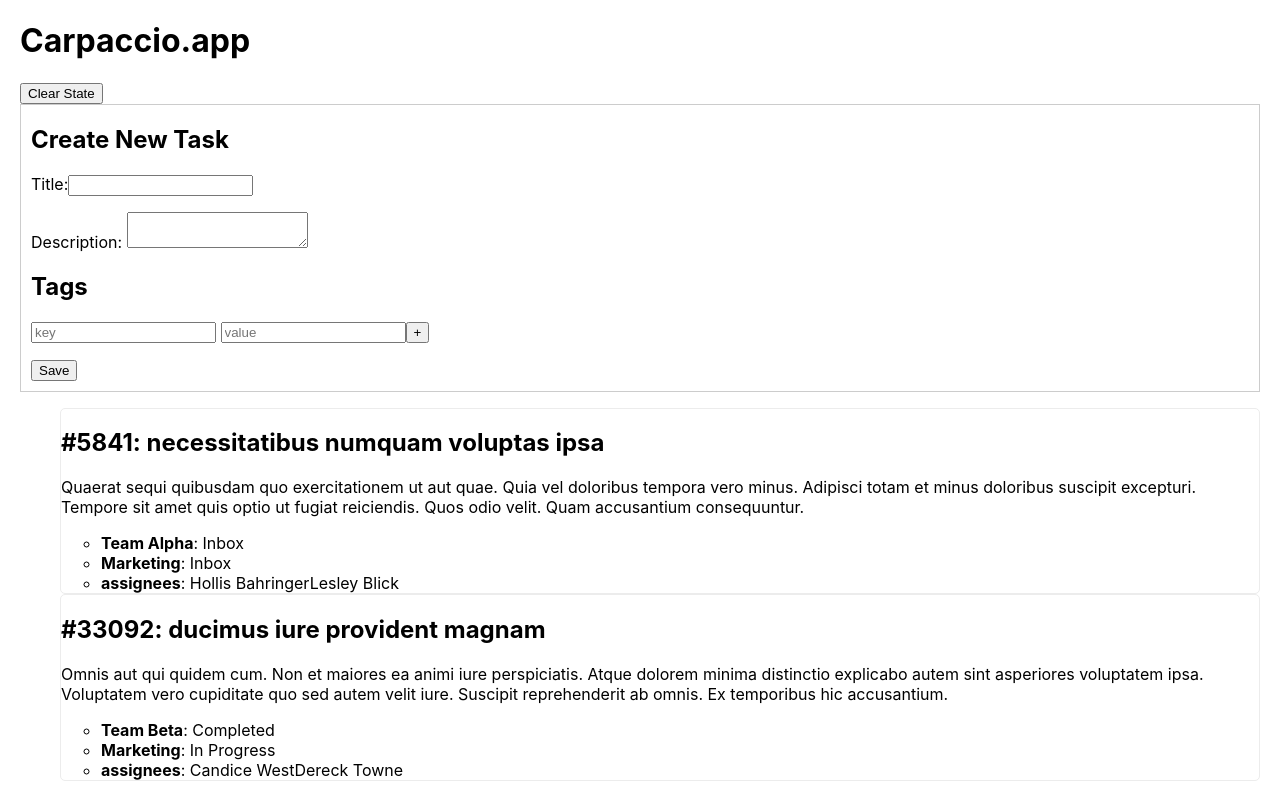
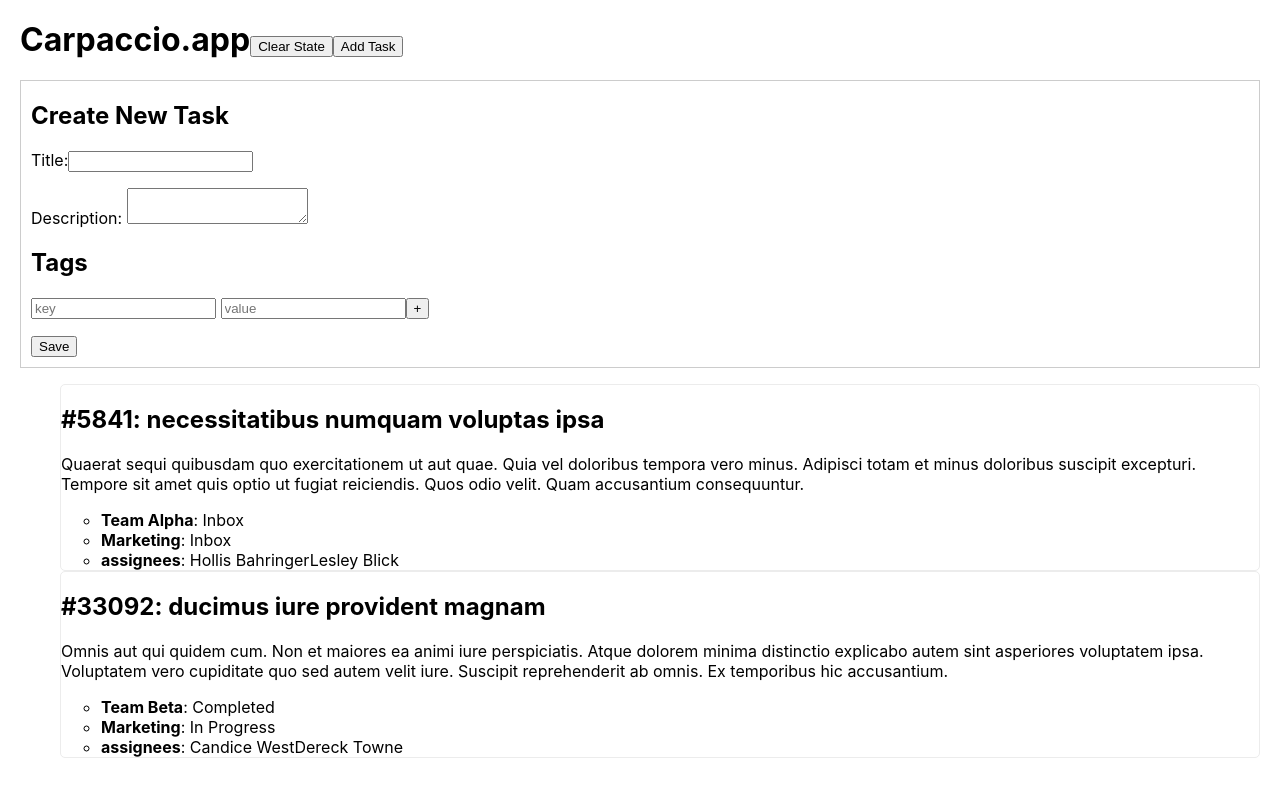
Before and after one commit to andrew8088/carpaccio, a React (Create React App) app: page / in a window 1280 px wide. Built offline with nearby package versions, Linux system fonts and the light colour scheme.

Commit message:
extract useTasks hook

```diff
--- a/src/App.tsx
+++ b/src/App.tsx
@@ -1,41 +1,18 @@
-import { useState } from "react";
-import { Task, DraftTask, TaskUtils } from "./Task";
+import { DraftTask, TaskUtils } from "./Task";
 import NewTaskForm from "./NewTaskForm";
 import TaskList from "./TaskList";
-import { generateTasks } from "./db";
-
-const STORAGE_KEY = "my-tasks";
-
-function getInitialState(): Task[] {
-  const storage = localStorage.getItem(STORAGE_KEY);
-
-  if (storage) {
-    return JSON.parse(storage);
-  } else {
-    return generateTasks(2);
-  }
-}
+import Toolbar from "./Toolbar";
+import useTasks from "./hooks/useTasks";
 
 export default function App() {
-  const [tasks, setTasksState] = useState<Task[]>(getInitialState());
-
-  const setTasks = (tasks: Task[]) => {
-    setTasksState(tasks);
-    // if (tasks.length) {
-    //   localStorage.setItem(STORAGE_KEY, JSON.stringify(tasks));
-    // } else {
-    //   localStorage.removeItem(STORAGE_KEY);
-    // }
-  };
+  const [tasks, setTasks] = useTasks();
 
   const saveNewTask = (task: DraftTask) =>
     setTasks([...tasks, { ...task, id: TaskUtils.getId(tasks) }]);
 
   return (
     <div className="main">
-      <h1> Carpaccio.app </h1>
-
-      <button onClick={() => setTasks([])}> Clear State </button>
+      <Toolbar onClickAdd={() => null} onClickClear={() => setTasks([])} />
 
       <NewTaskForm saveNewTask={saveNewTask} />
 
--- /dev/null
+++ b/src/Toolbar.tsx
@@ -0,0 +1,14 @@
+interface ToolbarProps {
+  onClickAdd: () => void;
+  onClickClear: () => void;
+}
+
+export default function Toolbar({ onClickClear, onClickAdd }: ToolbarProps) {
+  return (
+    <header>
+      <h1 style={{ display: "inline-block", marginTop: "0" }}>Carpaccio.app</h1>
+      <button onClick={onClickClear}> Clear State </button>
+      <button onClick={onClickAdd}> Add Task </button>
+    </header>
+  );
+}
--- /dev/null
+++ b/src/hooks/useTasks.ts
@@ -0,0 +1,31 @@
+import { useState } from "react";
+import { Task } from "../Task";
+import { generateTasks } from "../db";
+
+const STORAGE_KEY = "my-tasks";
+const STORE_LOCALLY = false;
+
+function getInitialState(): Task[] {
+  const storage = localStorage.getItem(STORAGE_KEY);
+
+  if (storage && STORE_LOCALLY) {
+    return JSON.parse(storage);
+  } else {
+    return generateTasks(2);
+  }
+}
+
+export default function useTasks(): [Task[], (tasks: Task[]) => void] {
+  const [tasks, setTasksState] = useState<Task[]>(getInitialState());
+
+  const setTasks = (tasks: Task[]) => {
+    setTasksState(tasks);
+    if (tasks.length && STORE_LOCALLY) {
+      localStorage.setItem(STORAGE_KEY, JSON.stringify(tasks));
+    } else {
+      localStorage.removeItem(STORAGE_KEY);
+    }
+  };
+
+  return [tasks, setTasks];
+}
```
